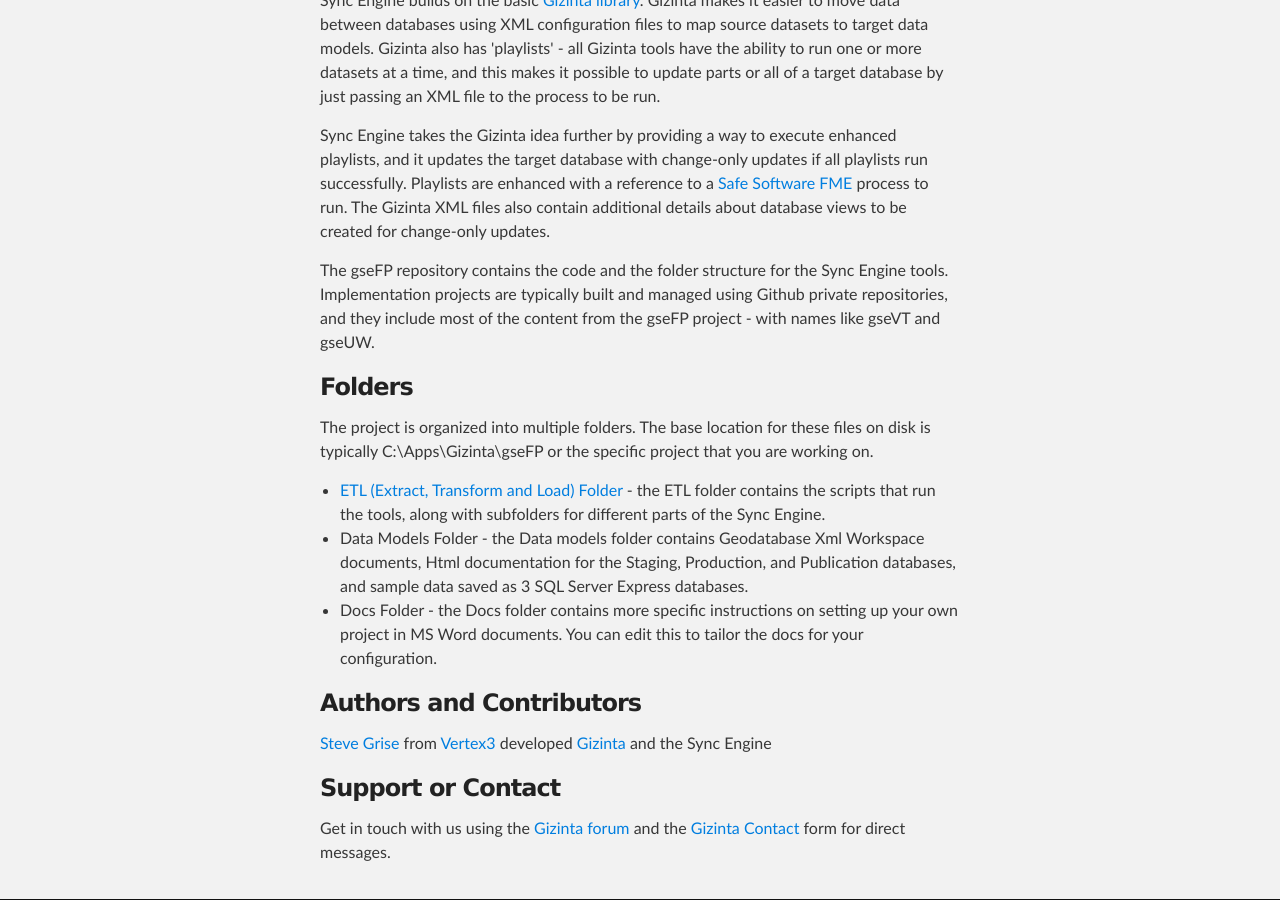
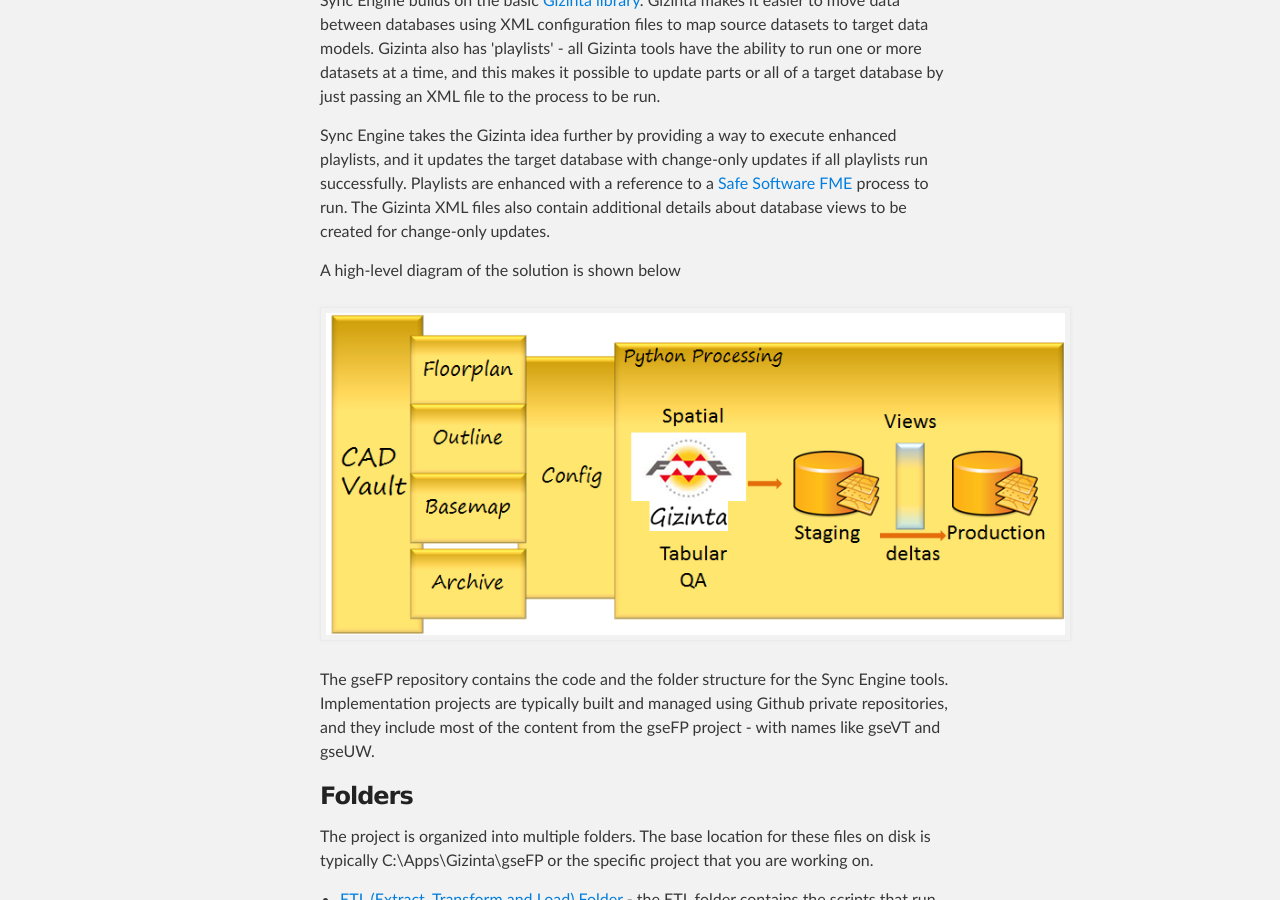
Before and after one commit to Gizinta/gseFP, a Jekyll site: the page built from index.html, in a window 1280 px wide and 900 px high, scrolled down 318 px. Built offline with Jekyll 4.4.1, drawn with Linux system fonts in a browser that asks for light colours.

Commit message:
Updated index.html

```diff
--- a/index.html
+++ b/index.html
@@ -4,6 +4,7 @@
 layout: default
 published: true
 ---
+
 
 
 
@@ -15,6 +16,8 @@
         <p>Sync Engine builds on the basic <a href='http://github.com/Gizinta/gzTools'>Gizinta library</a>. Gizinta makes it easier to move data between databases using XML configuration files to map source datasets to target data models. Gizinta also has 'playlists' - all Gizinta tools have the ability to run one or more datasets at a time, and this makes it possible to update parts or all of a target database by just passing an XML file to the process to be run.</p>
 
         <p>Sync Engine takes the Gizinta idea further by providing a way to execute enhanced playlists, and it updates the target database with change-only updates if all playlists run successfully. Playlists are enhanced with a reference to a <a href='http://www.safe.com'>Safe Software FME</a> process to run. The Gizinta XML files also contain additional details about database views to be created for change-only updates.</p>
+		<p>A high-level diagram of the solution is shown below</p>
+        <img src='{{ site.url }}/images/gseFP.png'/>
 
         <p>The gseFP repository contains the code and the folder structure for the Sync Engine tools. Implementation projects are typically built and managed using Github private repositories, and they include most of the content from the gseFP project - with names like gseVT and gseUW.</p>
         <h3>Folders</h3>
```
